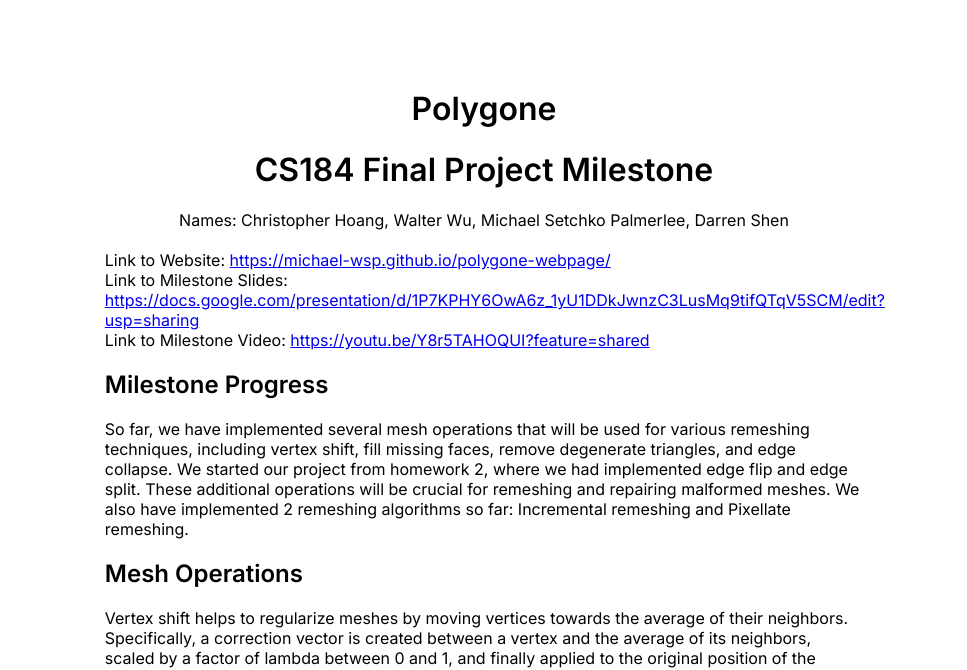
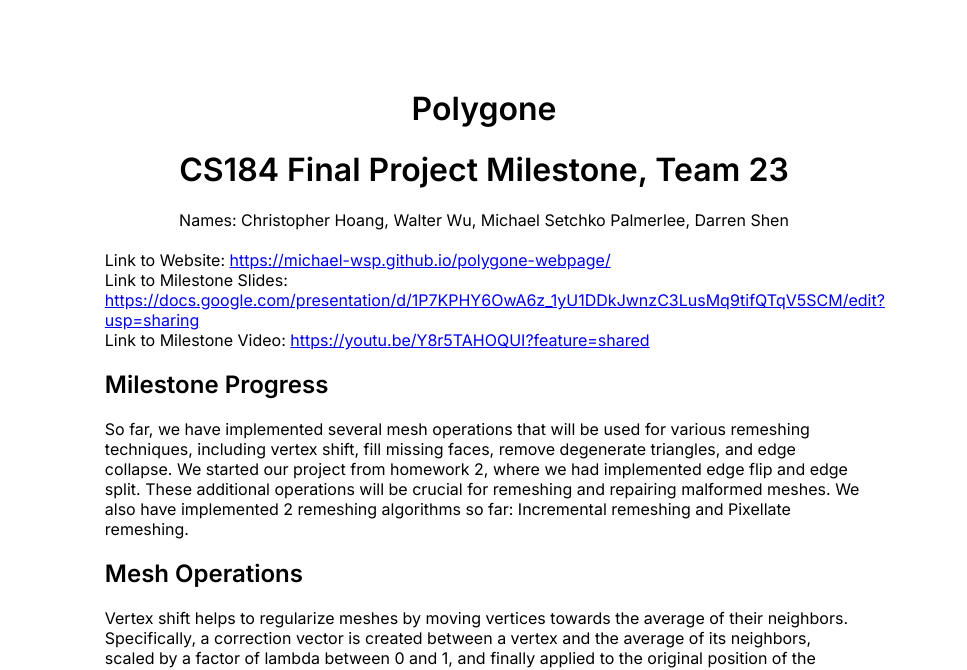
Before and after one commit to michael-wsp/polygone-webpage, a plain HTML site: page index.html in a window 1280 px wide. Shown: the top 670 px of the page, without its empty margins (156-1123 px from the left). Drawn offline with nearby package versions, Linux system fonts and the light colour scheme; some packages are replaced by stand-ins of ours.

Commit message:
Added team #

```diff
--- a/index.html
+++ b/index.html
@@ -28,7 +28,7 @@
 	<body>
 		<div class="container">
 		<h1>Polygone</h1>
-		<h1>CS184 Final Project Milestone</h1>
+		<h1>CS184 Final Project Milestone, Team 23</h1>
 		<div style="text-align: center;">Names: Christopher Hoang, Walter Wu, Michael Setchko Palmerlee, Darren Shen</div>
 
 		<br>
```
